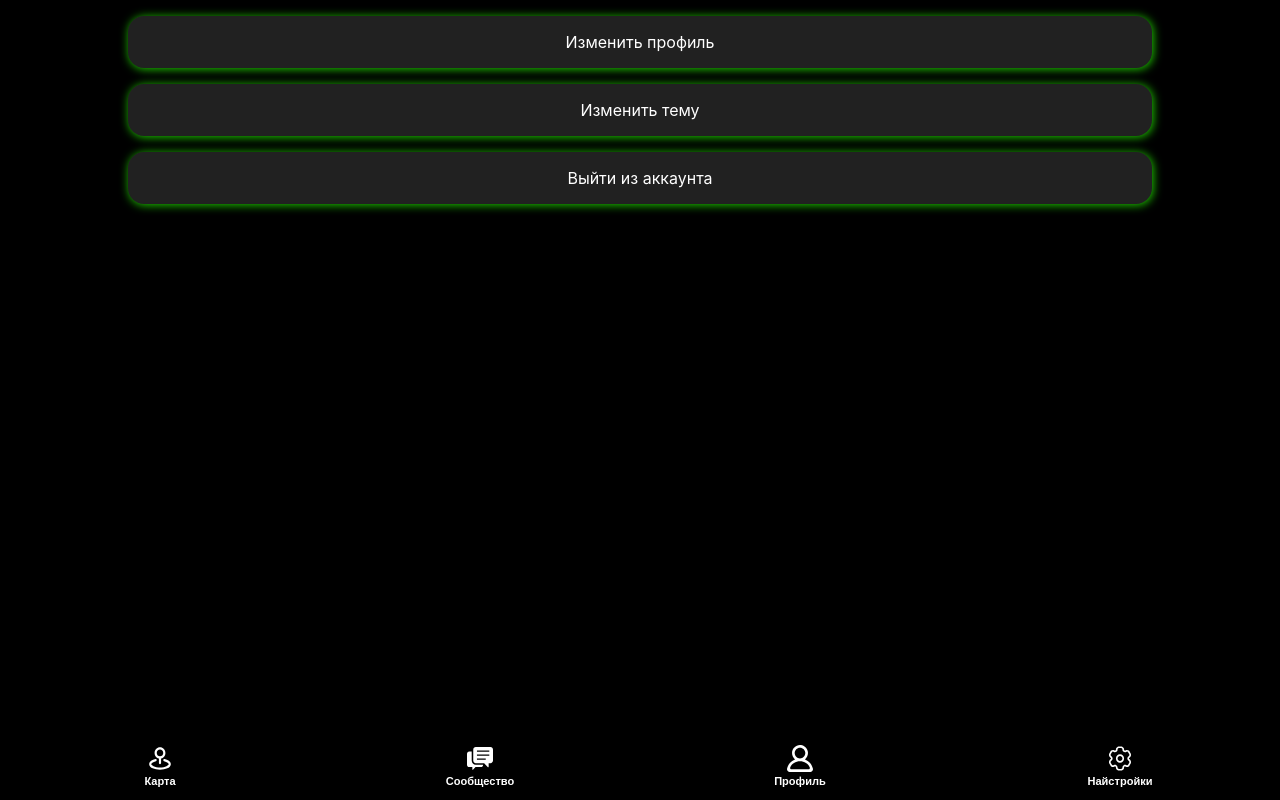
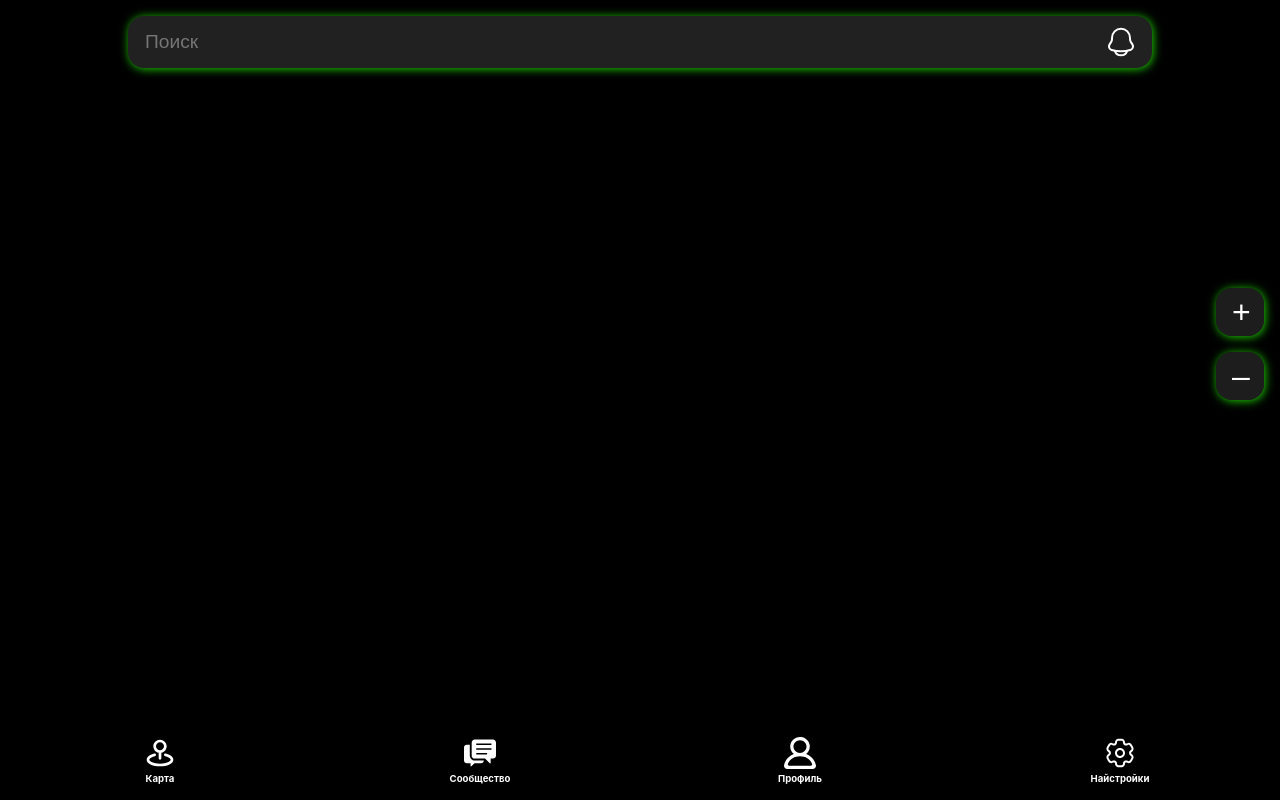
Before and after one commit to zhukovk4010/sport-app, a React (Vite) app: page / in a window 1280 px wide. Built offline with nearby package versions, Linux system fonts and the light colour scheme.

Commit message:
Добавить навигацию в приложение

```diff
--- a/package.json
+++ b/package.json
@@ -11,7 +11,8 @@
   },
   "dependencies": {
     "react": "^18.2.0",
-    "react-dom": "^18.2.0"
+    "react-dom": "^18.2.0",
+    "react-router-dom": "^6.16.0"
   },
   "devDependencies": {
     "@types/react": "^18.2.15",
--- a/src/components/app/app.tsx
+++ b/src/components/app/app.tsx
@@ -1,4 +1,6 @@
 // import styles from './App.css'
+
+import { RouterProvider, createBrowserRouter } from 'react-router-dom'
 
 import CommunityPage from 'src/pages/community/community-page'
 import MapPage from 'src/pages/map/map-page'
@@ -7,13 +9,47 @@ import ProfilePage from 'src/pages/profile/profile-page'
 import SettingsPage from 'src/pages/settings/settings'
 
 const App = () => {
+    const router = createBrowserRouter([
+        {
+            path: '/',
+            element: (
+                <>
+                    <MapPage />
+                    <Tabbar />
+                </>
+            ),
+        },
+        {
+            path: '/community',
+            element: (
+                <>
+                    <CommunityPage />
+                    <Tabbar />
+                </>
+            ),
+        },
+        {
+            path: '/profile',
+            element: (
+                <>
+                    <ProfilePage />
+                    <Tabbar />
+                </>
+            ),
+        },
+        {
+            path: '/settings',
+            element: (
+                <>
+                    <SettingsPage />
+                    <Tabbar />
+                </>
+            ),
+        },
+    ])
     return (
         <>
-            {/* <MapPage /> */}
-            {/* <CommunityPage /> */}
-            {/* <ProfilePage /> */}
-            <SettingsPage />
-            <Tabbar />
+            <RouterProvider router={router} />
         </>
     )
 }
--- a/src/components/buttons/add-post-button/add-post-button.module.css
+++ b/src/components/buttons/add-post-button/add-post-button.module.css
@@ -1,6 +1,6 @@
 .addPostButton {
     padding: 1em;
-    background-color: #106501;
+    background-color: rgba(31, 210, 0, 0.8);
     border: none;
     border-radius: 1em;
     box-shadow: 1px 1px 10px #1fd200;
--- a/src/components/tabbar/tabbat.module.css
+++ b/src/components/tabbar/tabbat.module.css
@@ -8,17 +8,22 @@
     background: linear-gradient(transparent, #000000 50%);
 }
 
-.tabbar > button {
+.tabbar__link {
+    text-align: center;
+    display: block;
+    color: #ffffff;
     padding: 1em;
     border: none;
     background: transparent;
+    text-decoration: none;
 }
 
-.tabbar > button > h5 {
+.tabbar__link > h5 {
+    font-size: 0.6rem;
     margin: 0;
     color: #ffffff;
 }
 
-.tabbar > button > img {
+.tabbar__link > img {
     width: 2em;
 }
--- a/src/components/tabbar/tabbat.tsx
+++ b/src/components/tabbar/tabbat.tsx
@@ -1,28 +1,31 @@
+import { Link } from 'react-router-dom'
+
 import iconMap from 'src/assets/icons/map-icon.svg'
 import iconСommunity from 'src/assets/icons/community-icon.svg'
 import iconProfile from 'src/assets/icons/profile-icon.svg'
 import iconSettings from 'src/assets/icons/settings-icon.svg'
+
 import styles from './tabbat.module.css'
 
 const Tabbar = () => {
     return (
         <nav className={styles.tabbar}>
-            <button>
+            <Link to='/' className={styles.tabbar__link}>
                 <img src={iconMap} alt='' />
                 <h5>Карта</h5>
-            </button>
-            <button>
+            </Link>
+            <Link to='/community' className={styles.tabbar__link}>
                 <img src={iconСommunity} alt='' />
                 <h5>Сообщество</h5>
-            </button>
-            <button>
+            </Link>
+            <Link to='/profile' className={styles.tabbar__link}>
                 <img src={iconProfile} alt='' />
                 <h5>Профиль</h5>
-            </button>
-            <button>
+            </Link>
+            <Link to='/settings' className={styles.tabbar__link}>
                 <img src={iconSettings} alt='' />
                 <h5>Найстройки</h5>
-            </button>
+            </Link>
         </nav>
     )
 }
```
Also changed, not shown: 1 other file (tests, documents, lock files or other folders).
